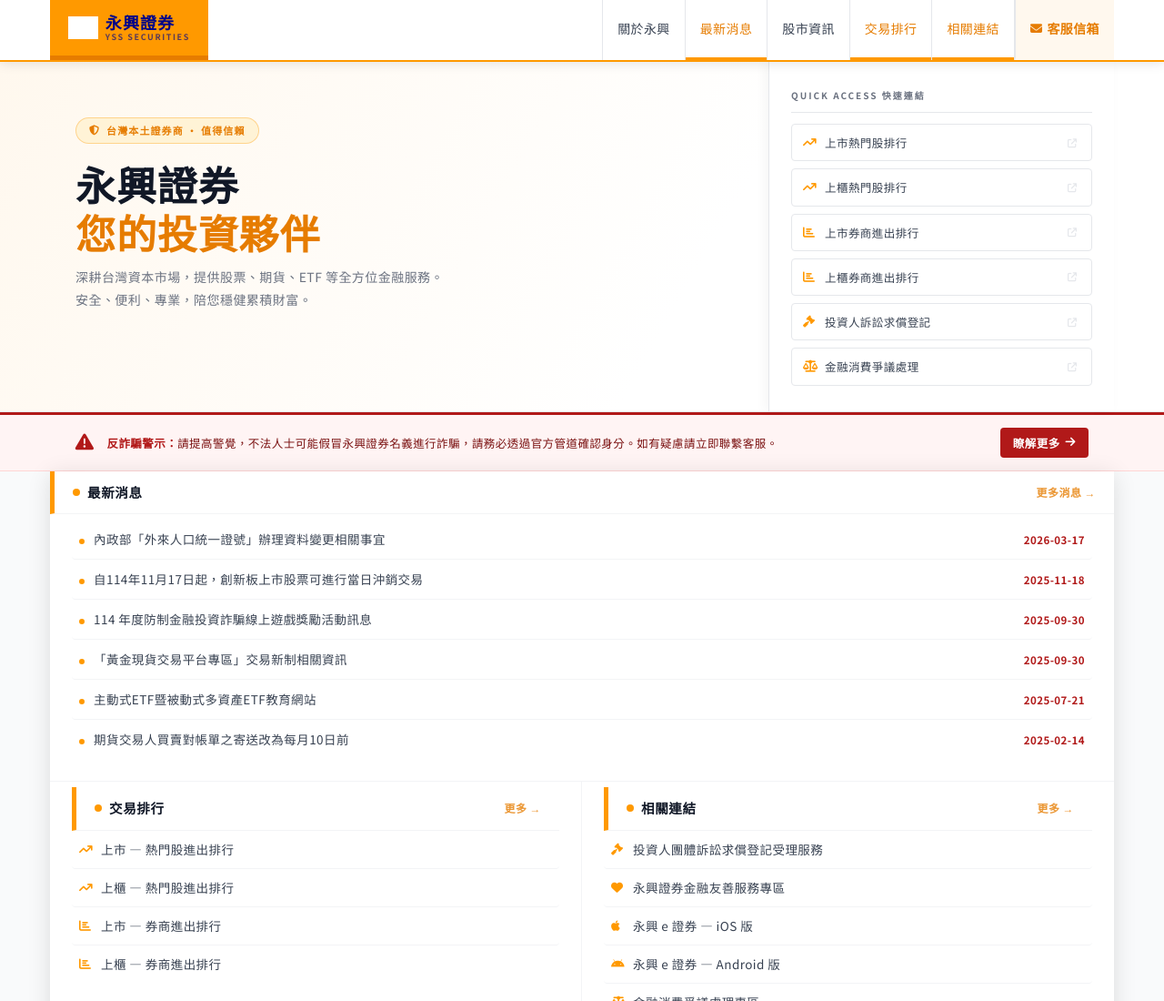
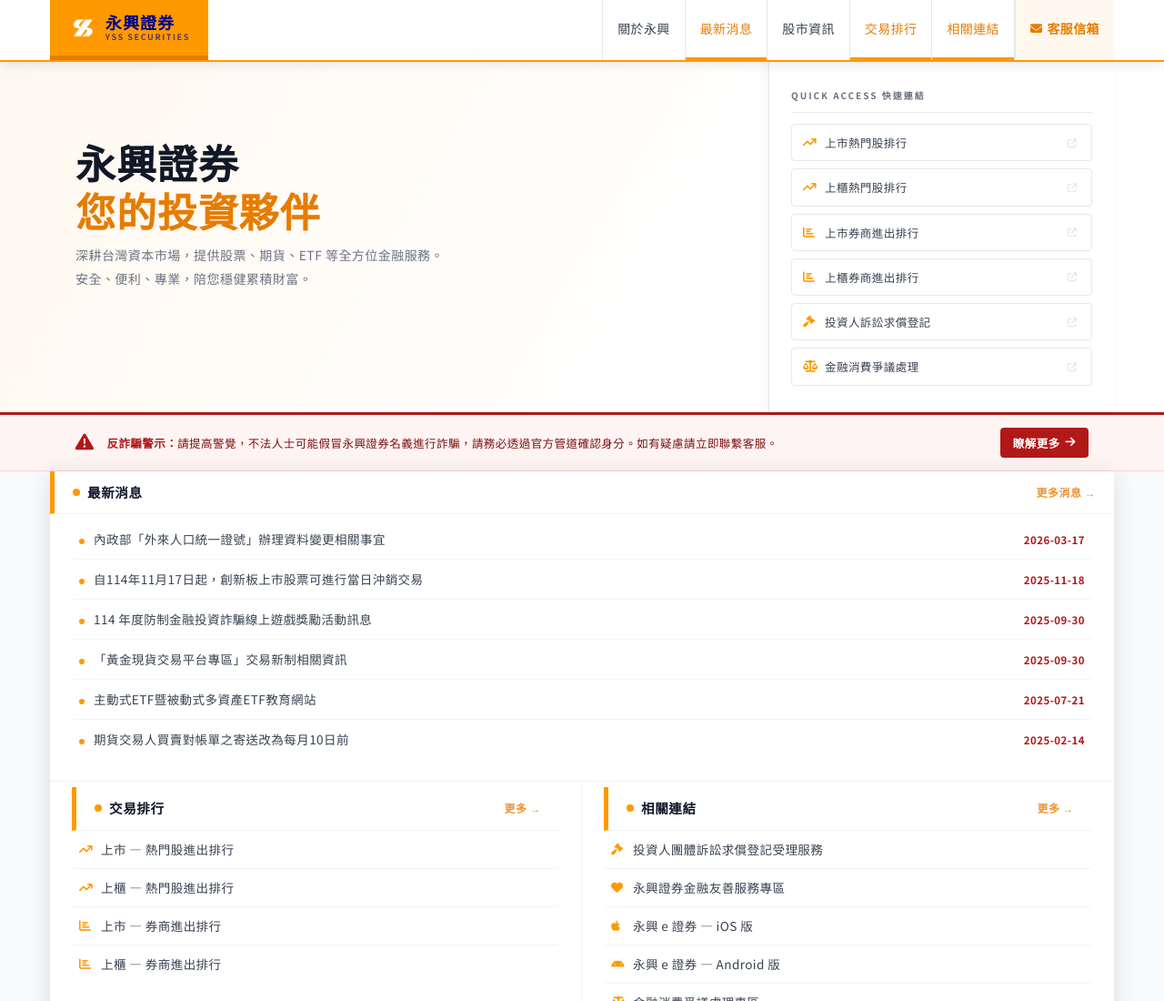
Before and after one commit to yain-nutc/yss-redesign, a plain HTML site: page index.html in a window 1280 px wide. Shown: the top 1100 px of the page at 91% size. Drawn offline with Linux system fonts and the light colour scheme.

Commit message:
style: 修正 Logo 顯示異常 (移除不正確的 filter) 並移除首頁值得信賴字樣

```diff
--- a/index.html
+++ b/index.html
@@ -66,9 +66,6 @@
     <div class="hero-inner">
       <!-- Left: main content -->
       <div class="hero-content">
-        <div class="hero-eyebrow">
-          <i class="fas fa-shield-halved"></i> 台灣本土證券商 · 值得信賴
-        </div>
         <h1 class="hero-title">
           永興證券<br>
           <span>您的投資夥伴</span>
--- a/style.css
+++ b/style.css
@@ -88,7 +88,6 @@
   width: auto;
   display: block;
   object-fit: contain;
-  filter: brightness(0) invert(1); /* 橘底上保持白色 */
   flex-shrink: 0;
 }
 
```
